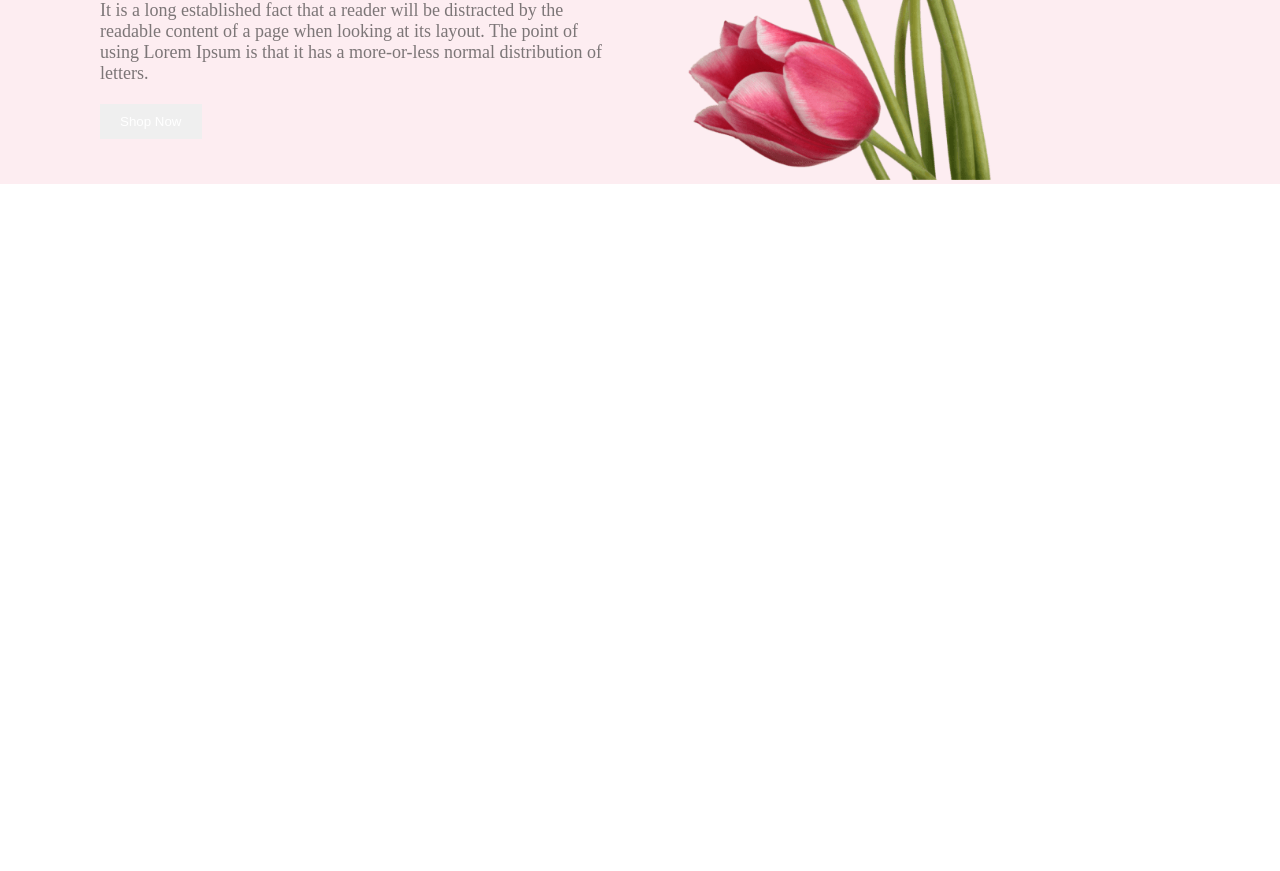
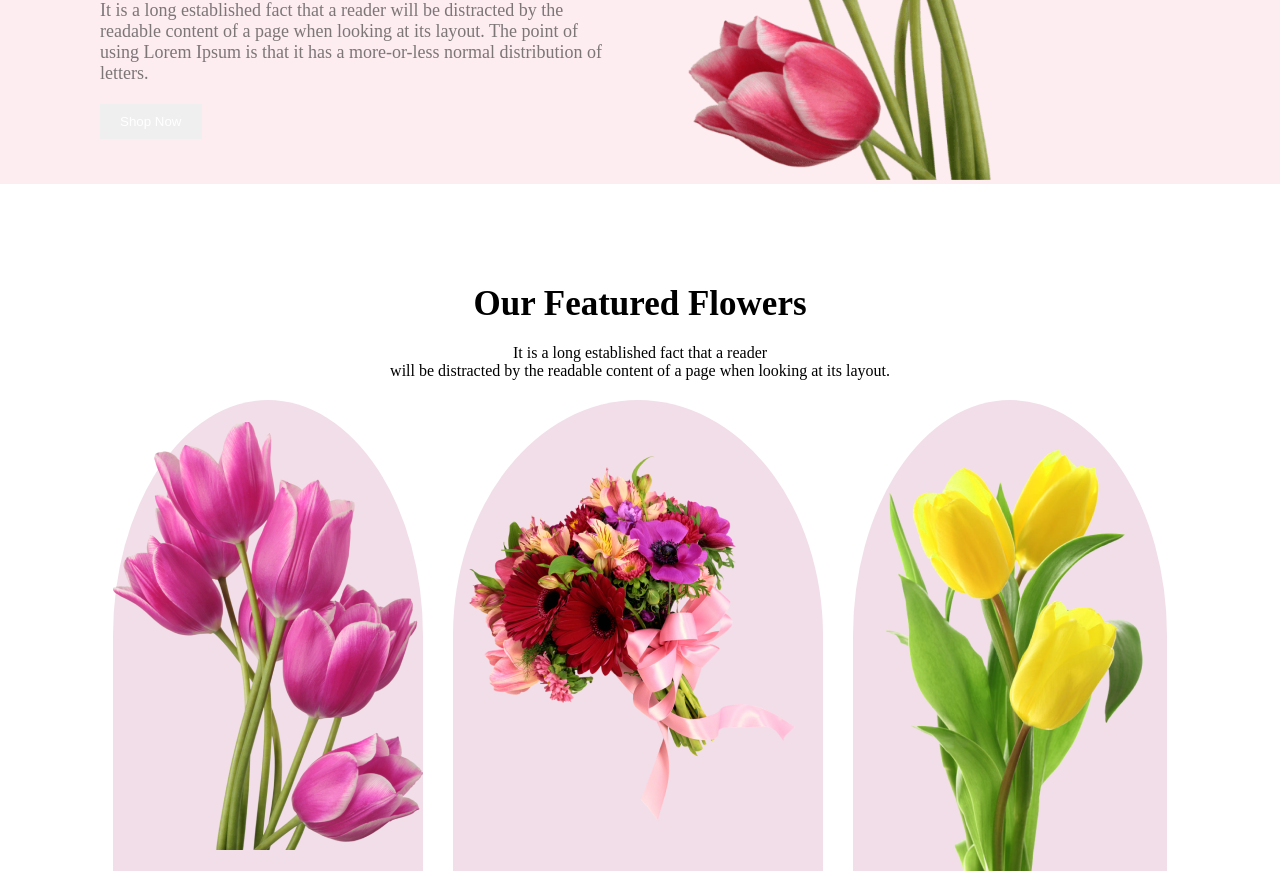
Before and after one commit to rudra0700/flower-nook, a plain HTML site: page index.html in a window 1280 px wide. Shown: the part 540-1411 px from the top of the page. Before the commit the page ends 800 px from the top, so only its background shows below. Drawn offline with Linux system fonts and the light colour scheme.

Commit message:
feat: featured section added

```diff
--- a/index.html
+++ b/index.html
@@ -21,7 +21,21 @@
         </div>
     </header>
     <main>
-
+        <section class="featured">
+            <h3 class="featured-title">Our Featured Flowers</h3>
+            <p class="featured-desc">It is a long established fact that a reader <br> will be distracted by the readable content of a page when looking at its layout.</p>
+            <div class="featured-image">
+                <div class="first-image">
+                    <img src="./Flower Asset/pngwing 6.png" alt="">
+                </div>
+                <div class="second-image">
+                    <img src="./Flower Asset/pngwing 5.png" alt="">
+                </div>
+                <div class="third-image">
+                    <img src="./Flower Asset/pngwing 7.png" alt="flower image">
+                </div>
+            </div>
+        </section>
     </main>
     <footer>
 
--- a/styles/style.css
+++ b/styles/style.css
@@ -45,3 +45,39 @@ header{
   border: none;
   color: white;
 }
+
+/* featured section */
+.featured{
+  max-width: 1440px;
+ margin: 0 auto;
+ margin-top: 100px;
+}
+.featured-title{
+  text-align: center;
+  font-size: 35px;
+  font-weight: 800;
+  margin-bottom: 20px;
+}
+.featured-desc{
+  text-align: center;
+  margin-bottom: 20px;
+}
+.featured-image{
+  display: flex;
+  justify-content: center;
+  gap: 30px;
+}
+.first-image, .second-image, .third-image{
+  background-color: #F2DEE8;
+  border-radius: 50% 50% 0 0;
+  display: flex;
+  justify-content: center;
+  align-items: center;
+}
+
+
+
+
+
+
+/* #F2DEE8 */
```
